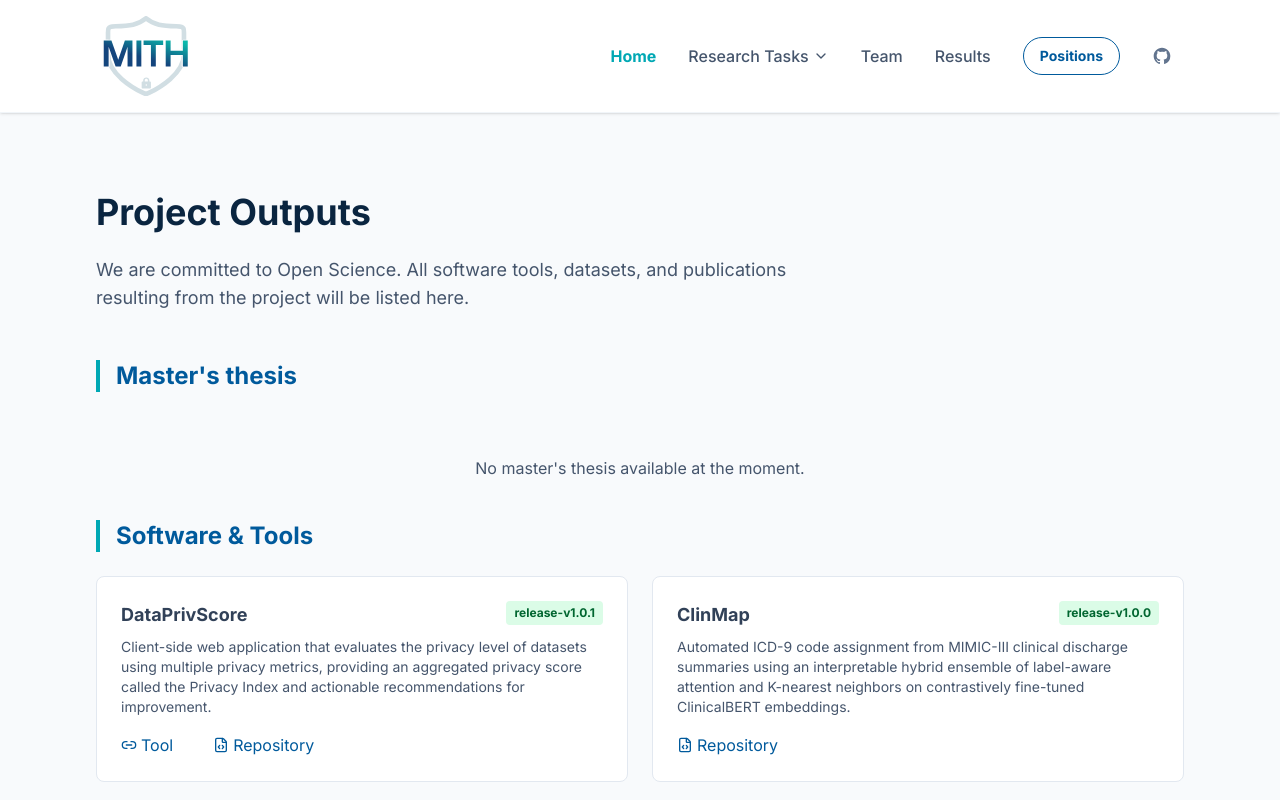
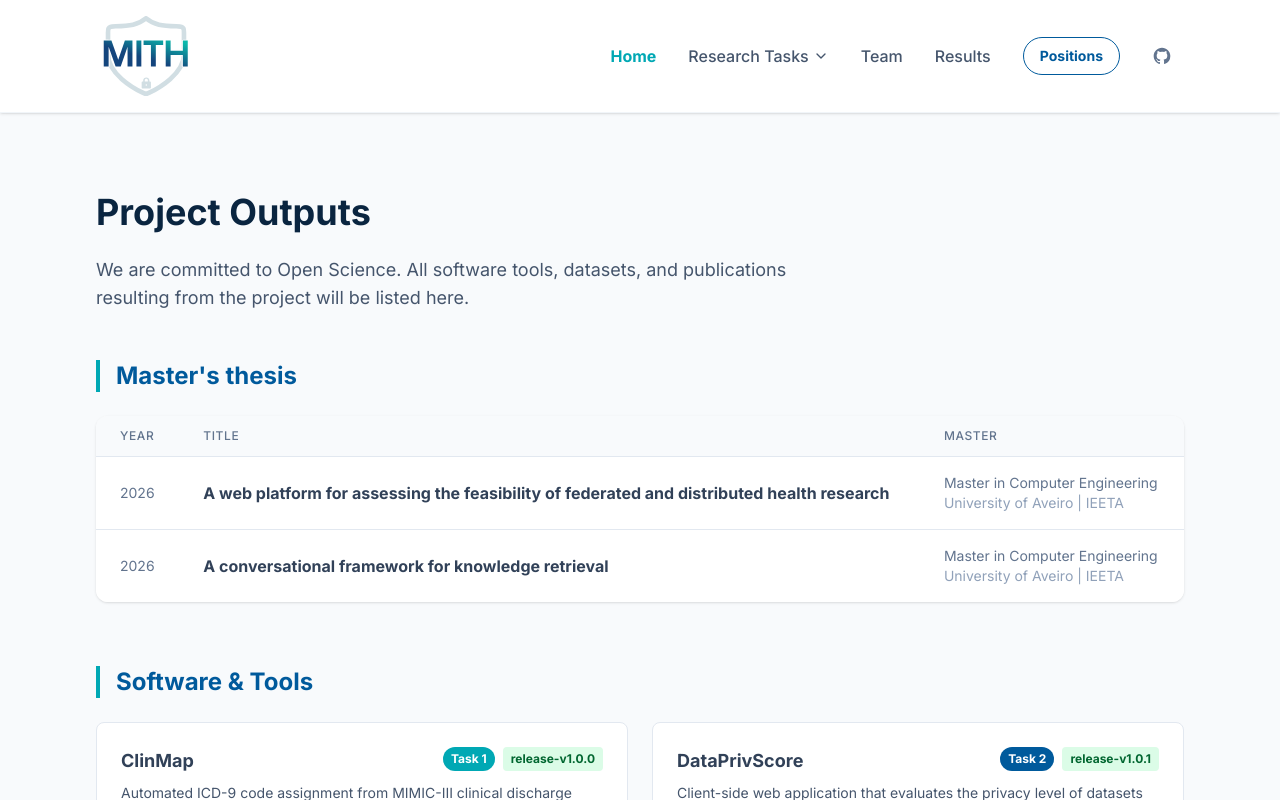
Before and after one commit to ieeta-mith/ieeta-mith.github.io, a React (Vite) app: page /results in a window 1280 px wide. Shown: the top 800 px of the page. Built offline with nearby package versions, Linux system fonts and the light colour scheme.

Commit message:
Updates dissertations and connected tools to tasks

```diff
--- a/src/components/card.tsx
+++ b/src/components/card.tsx
@@ -1,9 +1,9 @@
 import { Link } from '@tanstack/react-router';
 import { BookOpenText, FileCode, Globe, Info, Link2, MoveRight, User } from 'lucide-react';
+import { TASKS_INFORMATION } from '../data/tasks';
 import type {
 	CoreResearchTasksCardProps,
 	MemberCardProps,
-	DissertationCardProps,
 	ToolCardProps,
 	ResearchGrant,
 } from '../lib/types';
@@ -86,39 +86,6 @@ export const MemberCard = ({
 	);
 };
 
-export const DissertationCard = ({ title, description, status, link }: DissertationCardProps) => {
-	const statusColors =
-		status === 'planned'
-			? 'bg-yellow-100 text-yellow-800'
-			: status === 'in-progress'
-				? 'bg-blue-100 text-blue-800'
-				: 'bg-green-100 text-green-800';
-	return (
-		<div className="bg-white p-6 rounded-lg border border-slate-200 hover:shadow-md transition">
-			<div className="flex justify-between items-start">
-				<h3 className="text-lg font-bold text-dark">{title}</h3>
-				<span className={`text-xs font-bold px-2 py-1 rounded ${statusColors}`}>
-					{status === 'planned'
-						? 'Planned'
-						: status === 'in-progress'
-							? 'In Progress'
-							: 'Completed'}
-				</span>
-			</div>
-			<p className="text-sm text-slate-600 mt-2 mb-4">{description}</p>
-			<a
-				href={link ? link : '#'}
-				aria-disabled={link ? undefined : true}
-				target="_blank"
-				rel="noopener noreferrer"
-				className="text-blue font-semibold text-sm flex items-center"
-			>
-				GitHub Link {link ? <MoveRight className="w-4 h-4 ml-1" /> : '(Coming Soon)'}
-			</a>
-		</div>
-	);
-};
-
 export const ToolCard = ({
 	title,
 	description,
@@ -126,14 +93,21 @@ export const ToolCard = ({
 	codeLink,
 	documentationLink,
 	demoLink,
+	taskId,
 }: ToolCardProps) => {
+	const currentTask = TASKS_INFORMATION[taskId - 1];
 	return (
 		<div className="flex flex-col justify-between bg-white p-6 rounded-lg border border-slate-200 hover:shadow-md transition">
 			<div className="flex justify-between items-start">
 				<h3 className="text-lg font-bold text-mith-dark">{title}</h3>
-				<span className="bg-green-100 text-green-800 text-xs font-bold px-2 py-1 rounded">
-					{version}
-				</span>
+				<div className="flex items-center gap-2">
+					<Link to="/tasks/$taskId" params={{ taskId: taskId as unknown as string }} className={`${currentTask.bgColor} text-white text-xs font-bold px-2 py-1 rounded-full hover:scale-105 hover:shadow-x transition`}>
+						{currentTask.label}
+					</Link>
+					<span className="bg-green-100 text-green-800 text-xs font-bold px-2 py-1 rounded">
+						{version}
+					</span>
+				</div>
 			</div>
 			<p className="text-sm text-slate-600 mt-2 mb-4">{description}</p>
 			<div className="flex flex-row gap-10">
--- a/src/components/table.tsx
+++ b/src/components/table.tsx
@@ -1,4 +1,5 @@
 import { PUBLICATIONS } from '../data/publications';
+import { MASTER_THESIS } from '../data/dissertations';
 
 export const PublicationsTable = () => {
 	const labels: string[] = ['Date', 'Title / Venue', 'DOI / URL'];
@@ -44,3 +45,40 @@ export const PublicationsTable = () => {
 		</div>
 	);
 };
+
+export const DissertationTable = () => {
+	const labels: string[] = ['Year', 'Title', 'Master'];
+
+	return (
+		<div className="bg-white rounded-xl shadow-sm overflow-hidden">
+			<table className="min-w-full divide-y divide-slate-200">
+				<thead className="bg-slate-50">
+					<tr>
+						{labels.map((label, index) => (
+							<th
+								key={index}
+								scope="col"
+								className="px-6 py-3 text-left text-xs font-medium text-slate-500 uppercase tracking-wider"
+							>
+								{label}
+							</th>
+						))}
+					</tr>
+				</thead>
+				<tbody className="bg-white divide-y divide-slate-200">
+					{MASTER_THESIS.map((dissertation, index) => (
+						<tr key={index}>
+							<td className="px-6 py-4 whitespace-nowrap text-sm text-slate-500">{dissertation.year}</td>
+							<td className="px-6 py-4 text-slate-700 font-bold">{dissertation.title}</td>
+							<td className="px-6 py-4 whitespace-nowrap text-sm text-slate-500">
+								{dissertation.master}
+								<br />
+								<span className="text-slate-400">{dissertation.institution}</span>
+							</td>
+						</tr>
+					))}
+				</tbody>
+			</table>
+		</div>
+	);
+}
--- a/src/data/dissertations.ts
+++ b/src/data/dissertations.ts
@@ -1,16 +1,17 @@
-import type { DissertationCardProps } from "../lib/types";
+import type { Dissertation } from "../lib/types";
 
-export const MASTER_THESIS: DissertationCardProps[] = [
-    // {
-    //     title: "Collaborative Privacy-Preserving ETL",
-    //     description: "A tool designed to harmonize healthcare data from diverse sources (EHR, clinical trials) while preserving privacy.",
-    //     status: "In Development",
-    //     githubLink: null
-    // },
-    // {
-    //     title: "Automated Compliance Monitor",
-    //     description: "AI-driven checks to ensure data processing workflows adhere to GDPR and ISO 27001 regulations.",
-    //     status: "Planned",
-    //     githubLink: null
-    // }
+export const MASTER_THESIS: Dissertation[] = [
+    {
+        title: 'A web platform for assessing the feasibility of federated and distributed health research',
+        year: '2026',
+        master: 'Master in Computer Engineering',
+        institution: 'University of Aveiro | IEETA',
+    },
+    {
+        title: 'A conversational framework for knowledge retrieval',
+        year: '2026',
+        master: 'Master in Computer Engineering',
+        institution: 'University of Aveiro | IEETA',
+
+    }
 ];
--- a/src/data/tools.ts
+++ b/src/data/tools.ts
@@ -1,6 +1,16 @@
 import type { ToolCardProps } from "../lib/types";
 
 export const SOFTWARE_TOOLS: ToolCardProps[] = [
+    {
+        title: 'ClinMap',
+        description:
+            'Automated ICD-9 code assignment from MIMIC-III clinical discharge summaries using an interpretable hybrid ensemble of label-aware attention and K-nearest neighbors on contrastively fine-tuned ClinicalBERT embeddings.',
+        version: 'release-v1.0.0',
+        codeLink: 'https://github.com/ieeta-mith/ClinMap',
+        demoLink: undefined,
+        documentationLink: undefined,
+        taskId: 1,
+    },
     {
         title: 'DataPrivScore',
         description:
@@ -9,14 +19,6 @@ export const SOFTWARE_TOOLS: ToolCardProps[] = [
         codeLink: 'https://github.com/ieeta-mith/dataprivscore',
         demoLink: 'https://ieeta-mith.github.io/DataPrivScore/',
         documentationLink: undefined,
-    },
-    {
-        title: 'ClinMap',
-        description:
-            'Automated ICD-9 code assignment from MIMIC-III clinical discharge summaries using an interpretable hybrid ensemble of label-aware attention and K-nearest neighbors on contrastively fine-tuned ClinicalBERT embeddings.',
-        version: 'release-v1.0.0',
-        codeLink: 'https://github.com/ieeta-mith/ClinMap',
-        demoLink: undefined,
-        documentationLink: undefined,
+        taskId: 2,
     },
 ];
--- a/src/lib/types.ts
+++ b/src/lib/types.ts
@@ -33,20 +33,21 @@ export interface MemberCardProps {
 	isLeadInvestigator: boolean;
 }
 
-export interface DissertationCardProps {
+export interface Dissertation {
 	title: string;
-	description: string;
-	status: 'planned' | 'in-progress' | 'completed';
-	link?: string;
+	year: string;
+	master: string;
+	institution: string;
 }
 
 export interface ToolCardProps {
 	title: string;
 	description: string;
-	version?: string;
+	version: string;
 	codeLink?: string;
 	documentationLink?: string;
 	demoLink?: string;
+	taskId: number;
 }
 
 export interface DropdownProps {
--- a/src/routes/results.tsx
+++ b/src/routes/results.tsx
@@ -2,8 +2,8 @@
 import { createFileRoute } from '@tanstack/react-router';
 import { MASTER_THESIS } from '../data/dissertations';
 import { SOFTWARE_TOOLS } from '../data/tools';
-import { DissertationCard, ToolCard } from '../components/card';
-import { PublicationsTable } from '../components/table';
+import { ToolCard } from '../components/card';
+import { DissertationTable, PublicationsTable } from '../components/table';
 
 export const Route = createFileRoute('/results')({
 	component: RouteComponent,
@@ -23,16 +23,8 @@ function RouteComponent() {
 			</h2>
 
 			{MASTER_THESIS.length > 0 ? (
-				<div className="grid md:grid-cols-2 gap-6 mb-16 w-full">
-					{MASTER_THESIS.map((thesis, index) => (
-						<DissertationCard
-							key={index}
-							title={thesis.title}
-							description={thesis.description}
-							status={thesis.status}
-							link={thesis.link}
-						/>
-					))}
+				<div className="pb-16">
+					<DissertationTable />
 				</div>
 			) : (
 				<p className="text-slate-600 w-full items-center text-center py-10">
@@ -54,6 +46,7 @@ function RouteComponent() {
 							codeLink={tool.codeLink}
 							documentationLink={tool.documentationLink}
 							demoLink={tool.demoLink}
+							taskId={tool.taskId}
 						/>
 					))}
 				</div>
```
